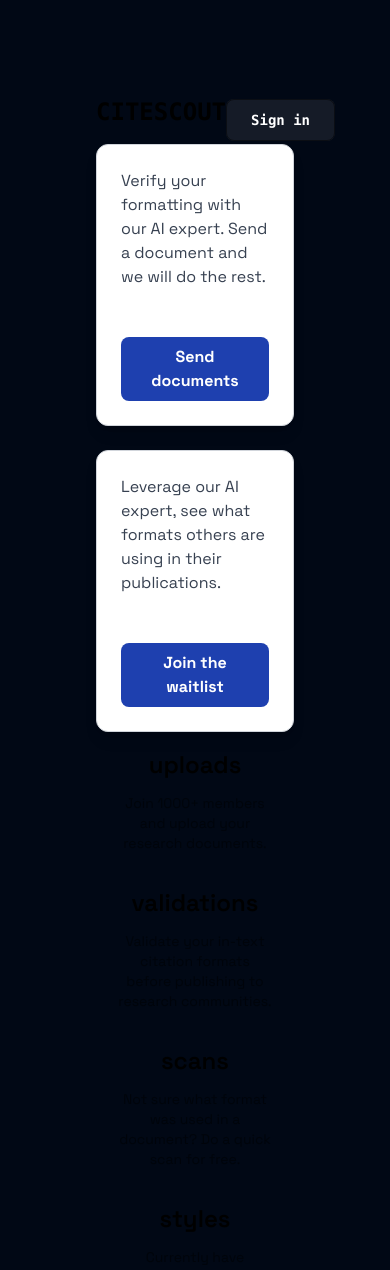
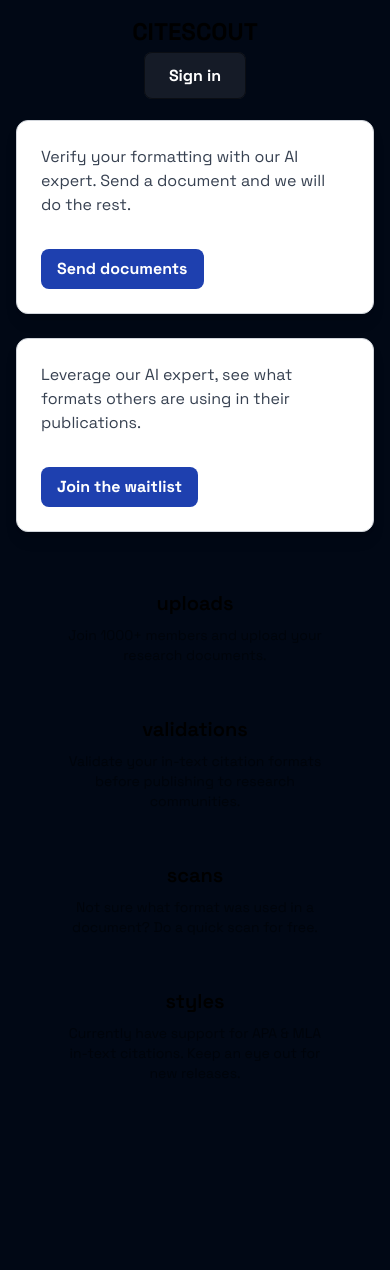
Before and after one commit to edem8/citeScout, a Next.js app: page / in a window 390 px wide. Shown: the top 1270 px of the page. Built offline with nearby package versions, Linux system fonts and the light colour scheme.

Commit message:
feat: responsiveness

```diff
--- a/src/app/page.tsx
+++ b/src/app/page.tsx
@@ -1,4 +1,4 @@
-'use client'
+"use client";
 import Image from "next/image";
 import { useRouter } from "next/navigation";
 
@@ -10,33 +10,35 @@
   };
 
   return (
-    <main className="flex min-h-screen flex-col items-center justify-between p-24">
-      <div className="z-10 w-full max-w-5xl flex justify-between items-center font-mono text-sm lg:flex">
-        <div className="text-center lg:text-left">
-          <h1 className="text-2xl font-bold mb-4">CITESCOUT</h1>
+    <main className="flex min-h-screen flex-col items-center justify-between p-4 md:p-8 lg:p-24">
+      <header className="w-full max-w-5xl flex flex-col lg:flex-row justify-between items-center mb-8">
+        <div className="text-center lg:text-left mb-4 lg:mb-0">
+          <h1 className="text-2xl md:text-3xl lg:text-4xl font-bold cursor-pointer">
+            CITESCOUT
+          </h1>
         </div>
         <div className="flex-shrink-0">
           <a
             href="/signin"
-            className="mb-4  bg-[#151B27] text-white border border-[#0b0e14] rounded-lg px-6 py-3 font-bold cursor-pointer hover:bg-white dark:bg-white-800 dark:text-[#151B27]-800 dark:border-white-300 dark:hover:bg-gray-700"
+            className="bg-[#151B27] text-white border border-[#0b0e14] rounded-lg px-6 py-3 font-bold cursor-pointer hover:bg-white dark:bg-white-800 dark:text-[#151B27]-800 dark:border-white-300 dark:hover:bg-gray-700"
           >
             Sign in
           </a>
         </div>
-      </div>
+      </header>
 
-      <div className="relative z-[-1] flex place-items-center before:absolute before:h-[300px] before:w-full before:-translate-x-1/2 before:rounded-full before:bg-gradient-radial before:from-white before:to-transparent before:blur-2xl before:content-[''] after:absolute after:-z-20 after:h-[180px] after:w-full after:translate-x-1/3 after:bg-gradient-conic after:from-sky-200 after:via-blue-200 after:blur-2xl after:content-[''] before:dark:bg-gradient-to-br before:dark:from-transparent before:dark:to-blue-700 before:dark:opacity-10 after:dark:from-sky-900 after:dark:via-[#0141ff] after:dark:opacity-40 sm:before:w-[480px] sm:after:w-[240px] before:lg:h-[360px]">
-      </div>
-        <div className="grid grid-cols-1 gap-6 sm:grid-cols-2 w-full max-w-4xl mx-auto">
+      <div className="relative z-[-1] flex place-items-center before:absolute before:h-[300px] before:w-full before:-translate-x-1/2 before:rounded-full before:bg-gradient-radial before:from-white before:to-transparent before:blur-2xl before:content-[''] after:absolute after:-z-20 after:h-[180px] after:w-full after:translate-x-1/3 after:bg-gradient-conic after:from-sky-200 after:via-blue-200 after:blur-2xl after:content-[''] before:dark:bg-gradient-to-br before:dark:from-transparent before:dark:to-blue-700 before:dark:opacity-10 after:dark:from-sky-900 after:dark:via-[#0141ff] after:dark:opacity-40 sm:before:w-[480px] sm:after:w-[240px] before:lg:h-[360px]"></div>
+
+      <div className="grid grid-cols-1 gap-6 sm:grid-cols-2 w-full max-w-4xl mx-auto mb-8">
         <div className="flex items-center bg-white dark:bg-[#1A1A2E] shadow-lg rounded-xl border border-gray-300 dark:border-neutral-700 p-6">
           <div>
             <p className="text-gray-700 dark:text-gray-300">
-                Verify your formatting with our AI expert. Send a document and
-                we will do the rest.
+              Verify your formatting with our AI expert. Send a document and we
+              will do the rest.
             </p>
             <button
               onClick={handleSendDocs}
-                className="mt-12 px-4 py-2 bg-blue-800 text-white rounded-lg font-bold cursor-pointer hover:bg-blue-600"
+              className="mt-8 px-4 py-2 bg-blue-800 text-white rounded-lg font-bold cursor-pointer hover:bg-blue-600"
             >
               Send documents
             </button>
@@ -46,35 +48,36 @@
         <div className="flex items-center bg-white dark:bg-[#1A1A2E] shadow-lg rounded-xl border border-gray-300 dark:border-neutral-700 p-6">
           <div>
             <p className="text-gray-700 dark:text-gray-300">
-                Leverage our AI expert, see what formats others are using in
-                their publications.
+              Leverage our AI expert, see what formats others are using in their
+              publications.
             </p>
-              <button className="mt-12 px-4 py-2 bg-blue-800 text-white rounded-lg font-bold cursor-pointer hover:bg-blue-600">
+            <button className="mt-8 px-4 py-2 bg-blue-800 text-white rounded-lg font-bold cursor-pointer hover:bg-blue-600">
               Join the waitlist
             </button>
           </div>
         </div>
       </div>
 
-
       <div className="mb-32 grid text-center lg:mb-0 lg:w-full lg:max-w-5xl lg:grid-cols-4 lg:text-left">
         <a
-          className="group rounded-lg border border-transparent px-5 py-4 transition-colors hover:border-gray-300 hover:bg-gray-100 hover:dark:border-neutral-700 hover:dark:bg-neutral-800/30"
+          className="group rounded-lg border border-transparent px-4 py-6 transition-colors hover:border-gray-300 hover:bg-gray-100 hover:dark:border-neutral-700 hover:dark:bg-neutral-800/30"
           target="_blank"
           rel="noopener noreferrer"
         >
-          <h2 className="mb-3 text-2xl font-semibold">uploads</h2>
+          <h2 className="mb-2 text-xl md:text-2xl font-semibold">uploads</h2>
           <p className="m-0 max-w-[30ch] text-sm opacity-50">
             Join 1000+ members and upload your research documents.
           </p>
         </a>
 
         <a
-          className="group rounded-lg border border-transparent px-5 py-4 transition-colors hover:border-gray-300 hover:bg-gray-100 hover:dark:border-neutral-700 hover:dark:bg-neutral-800/30"
+          className="group rounded-lg border border-transparent px-4 py-6 transition-colors hover:border-gray-300 hover:bg-gray-100 hover:dark:border-neutral-700 hover:dark:bg-neutral-800/30"
           target="_blank"
           rel="noopener noreferrer"
         >
-          <h2 className="mb-3 text-2xl font-semibold">validations</h2>
+          <h2 className="mb-2 text-xl md:text-2xl font-semibold">
+            validations
+          </h2>
           <p className="m-0 max-w-[30ch] text-sm opacity-50">
             Validate your in-text citation formats before publishing to research
             communities.
@@ -82,11 +85,11 @@
         </a>
 
         <a
-          className="group rounded-lg border border-transparent px-5 py-4 transition-colors hover:border-gray-300 hover:bg-gray-100 hover:dark:border-neutral-700 hover:dark:bg-neutral-800/30"
+          className="group rounded-lg border border-transparent px-4 py-6 transition-colors hover:border-gray-300 hover:bg-gray-100 hover:dark:border-neutral-700 hover:dark:bg-neutral-800/30"
           target="_blank"
           rel="noopener noreferrer"
         >
-          <h2 className="mb-3 text-2xl font-semibold">scans</h2>
+          <h2 className="mb-2 text-xl md:text-2xl font-semibold">scans</h2>
           <p className="m-0 max-w-[30ch] text-sm opacity-50">
             Not sure what format was used in a document? Do a quick scan for
             free.
@@ -94,11 +97,11 @@
         </a>
 
         <a
-          className="group rounded-lg border border-transparent px-5 py-4 transition-colors hover:border-gray-300 hover:bg-gray-100 hover:dark:border-neutral-700 hover:dark:bg-neutral-800/30"
+          className="group rounded-lg border border-transparent px-4 py-6 transition-colors hover:border-gray-300 hover:bg-gray-100 hover:dark:border-neutral-700 hover:dark:bg-neutral-800/30"
           target="_blank"
           rel="noopener noreferrer"
         >
-          <h2 className="mb-3 text-2xl font-semibold">styles</h2>
+          <h2 className="mb-2 text-xl md:text-2xl font-semibold">styles</h2>
           <p className="m-0 max-w-[30ch] text-sm opacity-50">
             Currently have support for APA & MLA in-text citations. Keep an eye
             out for new releases.
--- a/src/app/statistics/page.tsx
+++ b/src/app/statistics/page.tsx
@@ -2,6 +2,7 @@
 
 import { FC, useEffect, useState } from "react";
 import { useRouter } from "next/navigation";
+import Viewer from "@/components/issues";
 
 const Statistics: FC = () => {
   const [style, setStyle] = useState<string>("");
@@ -9,7 +10,8 @@
   const [validCitations, setValidCitations] = useState<number>(0);
   const [invalidCitations, setInvalidCitations] = useState<number>(0);
   const [invalidList, setInvalidList] = useState<string[]>([]);
-  const [corrected, setCorrected] = useState<string[]>([]);
+  const [correctList, setCorrectList] = useState<string[]>([]);
+  const [viewIssues, setViewIssues] = useState<boolean>(false);
 
   const router = useRouter();
 
@@ -22,31 +24,31 @@
         validCitations,
         invalidCitations,
         invalid,
-        corrected,
+        correct,
       } = JSON.parse(result);
       setStyle(style);
       setTotalCitations(totalCitations);
       setValidCitations(validCitations);
       setInvalidCitations(invalidCitations);
-      setInvalidList(invalid || []); // Use default empty array if undefined
-      setCorrected(corrected || []); // Use default empty array if undefined
+      setInvalidList(invalid || []);
+      setCorrectList(correct || []);
     }
   }, []);
 
   const handleViewIssues = () => {
-    router.push("/view-issues"); // Replace with the actual route to view issues
+    setViewIssues(true);
   };
 
   const handleScanNewDocument = () => {
-    router.push("/upload"); // Replace with the actual route to upload a new document
+    router.push("/upload");
   };
 
   return (
-    <main className="relative flex min-h-screen flex-col items-start justify-center px-10">
-      <div className="text-zinc-700 dark:text-zinc-600 text-2xl font-bold mb-8 ml-40">
+    <main className="relative min-h-screen flex flex-col justify-center items-center px-4 sm:px-6 md:px-10 lg:px-16 xl:px-20">
+      <div className="w-full max-w-md sm:max-w-lg mb-8">
+        <div className="text-zinc-700 dark:text-zinc-500 text-2xl font-bold mb-8 text-center">
           Statistics
         </div>
-      <div className="w-[400px] ml-40">
         <div className="bg-white dark:bg-[#1a1a2e31] shadow-lg rounded-xl border border-gray-300 dark:border-neutral-800 p-6">
           <ul className="space-y-4">
             <li className="flex justify-between">
@@ -82,21 +84,47 @@
           </ul>
         </div>
       </div>
-      <div className="ml-40 mt-8 flex space-x-4">
+
+      <div className="relative z-[-1] flex place-items-center before:absolute before:h-[300px] before:w-full before:-translate-x-1/2 before:rounded-full before:bg-gradient-radial before:from-white before:to-transparent before:blur-2xl before:content-[''] after:absolute after:-z-20 after:h-[180px] after:w-full after:translate-x-1/3 after:bg-gradient-conic after:from-sky-200 after:via-blue-200 after:blur-2xl after:content-[''] before:dark:bg-gradient-to-br before:dark:from-transparent before:dark:to-blue-700 before:dark:opacity-10 after:dark:from-sky-900 after:dark:via-[#0141ff7f] after:dark:opacity-40 sm:before:w-[480px] sm:after:w-[240px] before:lg:h-[360px]"></div>
+
+      <div className="w-full max-w-md sm:max-w-lg text-center mt-4">
+        {!viewIssues ? (
+          <>
+            <div className="mb-4">
+              <img
+                src="/images/cloud-data.png"
+                alt="Cloud Data"
+                width={200}
+                height={200}
+                className="mx-auto"
+              />
+              <p className="text-lg font-medium mt-2 dark:text-zinc-400">
+                {invalidCitations > 0
+                  ? "View issues detected in the document."
+                  : "Hooray 🎉, no issues with your document."}
+              </p>
+            </div>
+
+            <div className="flex flex-col space-y-4 sm:space-y-5">
               {invalidCitations > 0 ? (
                 <button
                   onClick={handleViewIssues}
-            className="px-4 py-2 bg-blue-800 text-white rounded-lg hover:bg-blue-700"
+                  className="px-6 sm:px-8 py-2 max-w-xs mx-auto bg-blue-800 text-white rounded-lg hover:bg-blue-700"
                 >
-            view all issues
+                  View citation issues
                 </button>
               ) : (
                 <button
                   onClick={handleScanNewDocument}
-            className="px-4 py-2 bg-blue-800 text-white rounded-lg hover:bg-blue-800"
+                  className="px-6 sm:px-8 py-2 max-w-xs mx-auto bg-blue-800 text-white rounded-lg hover:bg-blue-800"
                 >
-            scan new documents
+                  Scan new documents
                 </button>
+              )}
+            </div>
+          </>
+        ) : (
+          <Viewer invalidList={invalidList} correctedList={correctList} />
         )}
       </div>
     </main>
--- a/src/app/upload/page.tsx
+++ b/src/app/upload/page.tsx
@@ -56,7 +56,7 @@
       }
     )
       .then((response) => response.json())
-      .then((result) => {
+      .then((result: UploadResult) => {
         console.log(result);
 
         localStorage.setItem(
@@ -65,7 +65,7 @@
             style: result.style,
             totalCitations: result.Total,
             validCitations: result.validCount,
-            invalidCitations: result.invlaidCount,
+            invalidCitations: result.invalidCount,
             invalid: result.invalid,
             correct: result.corrected,
           })
@@ -88,11 +88,11 @@
   };
 
   return (
-    <main className="relative flex min-h-screen flex-col items-center justify-center p-6 ">
-      <div className="max-w-md w-full">
-        <h1 className="text-2xl font-bold mb-10">Upload Document</h1>
+    <main className="relative flex min-h-screen flex-col items-center justify-center p-4 sm:p-6 lg:p-8">
+      <div className="w-full max-w-md px-4 py-6  shadow-md rounded-lg">
+        <h1 className="text-xl md:text-2xl font-bold mb-6">Upload Document</h1>
         <div className="relative z-[-1] flex place-items-center before:absolute before:h-[300px] before:w-full before:-translate-x-1/2 before:rounded-full before:bg-gradient-radial before:from-white before:to-transparent before:blur-2xl before:content-[''] after:absolute after:-z-20 after:h-[180px] after:w-full after:translate-x-1/3 after:bg-gradient-conic after:from-sky-200 after:via-blue-200 after:blur-2xl after:content-[''] before:dark:bg-gradient-to-br before:dark:from-transparent before:dark:to-blue-700 before:dark:opacity-10 after:dark:from-sky-900 after:dark:via-[#0141ff7f] after:dark:opacity-40 sm:before:w-[480px] sm:after:w-[240px] before:lg:h-[360px]"></div>
-        <form onSubmit={handleSubmit} className="space-y-8">
+        <form onSubmit={handleSubmit} className="space-y-6 md:space-y-7">
           <div>
             <label
               htmlFor="style"
@@ -104,7 +104,7 @@
               id="style"
               value={style}
               onChange={handleStyleChange}
-              className="mt-2 px-2 block w-full bg-gray-800 text-white border border-gray-600 rounded-md shadow-sm focus:border-blue-500 focus:ring focus:ring-blue-500 focus:ring-opacity-50 h-12"
+              className="mt-2 px-3 block w-full bg-gray-800 text-white border border-gray-600 rounded-md shadow-sm focus:border-blue-500 focus:ring focus:ring-blue-500 focus:ring-opacity-50 h-12"
             >
               <option value="APA 7th edition">APA 7th edition</option>
               <option value="MLA edition">MLA edition</option>
@@ -123,7 +123,7 @@
               type="file"
               accept=".pdf"
               onChange={handleFileChange}
-              className="mt-2 block w-full text-sm text-gray-500 file:py-2 file:px-4 file:border file:border-gray-300 file:rounded-md file:text-sm file:font-medium file:bg-gray-100 file:text-gray-700 hover:file:bg-gray-200 dark:file:bg-gray-700 dark:file:text-gray-300 dark:file:border-gray-600 dark:file:hover:bg-gray-600"
+              className="mt-1 block w-full text-sm text-gray-500 file:py-2 file:px-4 file:border file:border-gray-300 file:rounded-md file:text-sm file:font-medium file:bg-gray-100 file:text-gray-700 hover:file:bg-gray-200 dark:file:bg-gray-700 dark:file:text-gray-300 dark:file:border-gray-600 dark:file:hover:bg-gray-600"
             />
           </div>
 
--- /dev/null
+++ b/src/components/issues.tsx
@@ -0,0 +1,74 @@
+import React, { useState } from "react";
+
+interface ViewerProps {
+  invalidList: string[];
+  correctedList: string[];
+}
+
+const Viewer: React.FC<ViewerProps> = ({
+  invalidList,
+  correctedList,
+}) => {
+  const [currentIssueIndex, setCurrentIssueIndex] = useState(0);
+
+  const totalIssues = invalidList.length;
+
+  const handlePreviousIssue = () => {
+    if (currentIssueIndex > 0) {
+      setCurrentIssueIndex(currentIssueIndex - 1);
+    }
+  };
+
+  const handleNextIssue = () => {
+    if (currentIssueIndex < totalIssues - 1) {
+      setCurrentIssueIndex(currentIssueIndex + 1);
+    }
+  };
+
+  return (
+    <div className="flex  items-center justify-center">
+      <div className="bg-white dark:bg-[#1a1a2e31] shadow-lg rounded-xl border border-gray-300 dark:border-neutral-800 p-6 w-[400px] space-y-6">
+        {/* Issue Tracker */}
+        <div className="text-center text-gray-700 dark:text-zinc-400 text-lg font-semibold">
+          Issue {currentIssueIndex + 1} of {totalIssues}
+        </div>
+
+        {/* Strike-through and Corrected Texts */}
+        <div className="space-y-4">
+          <div className="text-red-400 line-through font-bold text-lg">
+            {invalidList[currentIssueIndex]}
+          </div>
+          <div className="text-green-500 text-xl font-bold">
+            {correctedList[currentIssueIndex]}
+          </div>
+        </div>
+
+        {/* Navigation Buttons */}
+        <div className="flex justify-between">
+          <button
+            onClick={handlePreviousIssue}
+            disabled={currentIssueIndex === 0}
+            className={`px-4 py-2 bg-blue-800 text-white rounded-lg hover:bg-blue-700 ${
+              currentIssueIndex === 0 ? "opacity-50 cursor-not-allowed" : ""
+            }`}
+          >
+            View Previous Issue
+          </button>
+          <button
+            onClick={handleNextIssue}
+            disabled={currentIssueIndex === totalIssues - 1}
+            className={`px-4 py-2 bg-blue-800 text-white rounded-lg hover:bg-blue-700 ${
+              currentIssueIndex === totalIssues - 1
+                ? "opacity-50 cursor-not-allowed"
+                : ""
+            }`}
+          >
+            View Next Issue
+          </button>
+        </div>
+      </div>
+    </div>
+  );
+};
+
+export default Viewer;
```
Also changed, not shown: public/images/cloud-data.png (added). Lines whose indentation alone changed are shown as unchanged.
